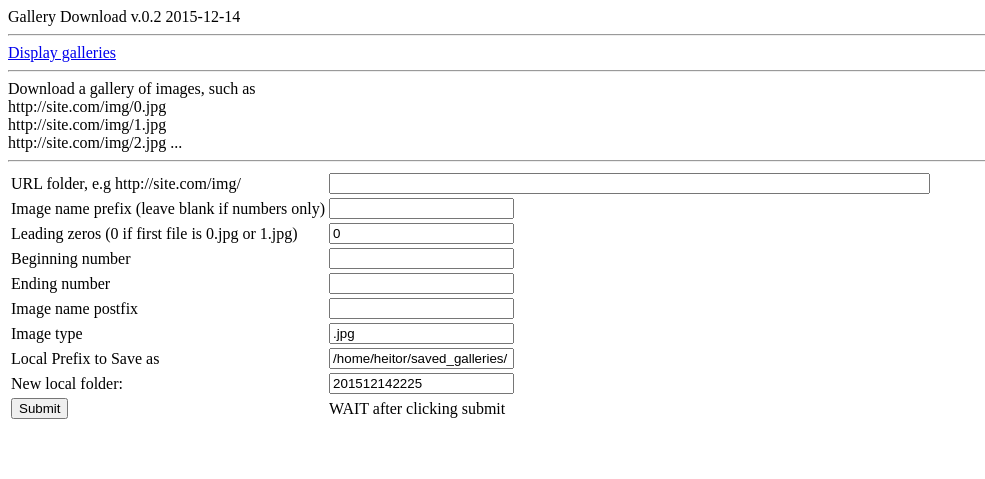
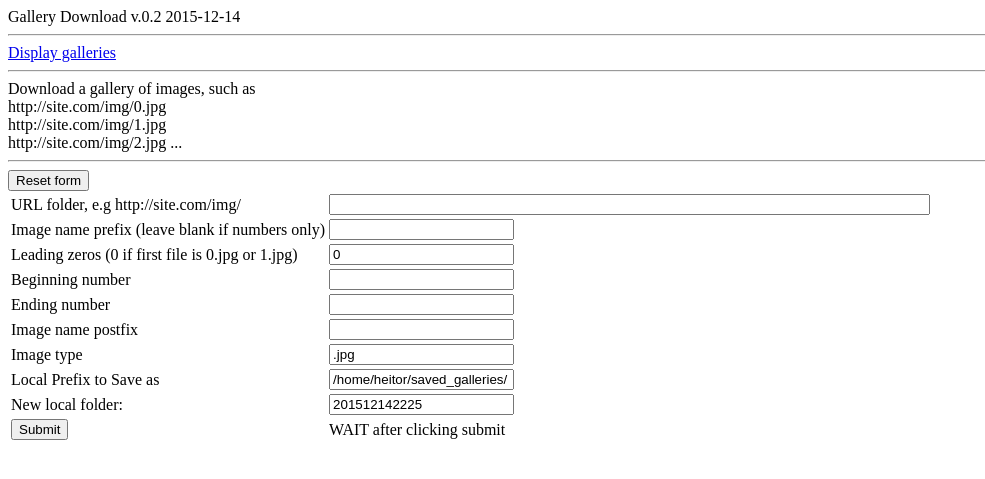
Before and after one commit to reddress/gallery-dl, a PHP site: page / in a window 1280 px wide. Shown: the top 479 px of the page, without its empty margins (0-985 px from the left). Run offline with PHP 8.4, Linux system fonts and the light colour scheme.

Commit message:
clear by button

```diff
--- a/index.php
+++ b/index.php
@@ -4,12 +4,14 @@ Gallery Download v.0.2 2015-12-14
 <a href="display.php" target="_blank">Display galleries</a>
 <hr>
 
-<form action="dl.php" method="post" target="_blank" onsubmit="resetform();">
+<form action="dl.php" method="post" target="_blank">
     Download a gallery of images, such as<br>
     http://site.com/img/0.jpg<br>
     http://site.com/img/1.jpg<br>
     http://site.com/img/2.jpg ...
     <hr>
+    <input type="button" onclick="resetform();" value="Reset form">
+
     <table>
         <tr>
             <td>URL folder, e.g http://site.com/img/</td><td><input name="url" size="72"></td>
```
